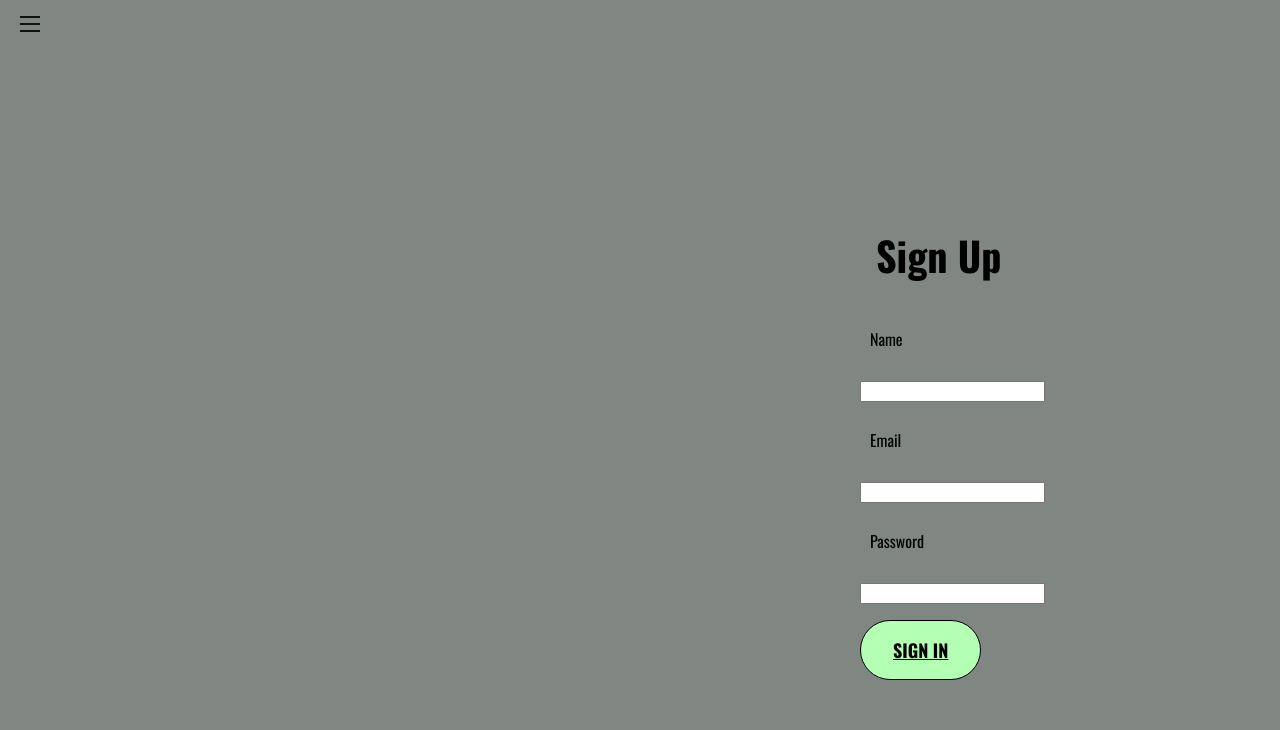
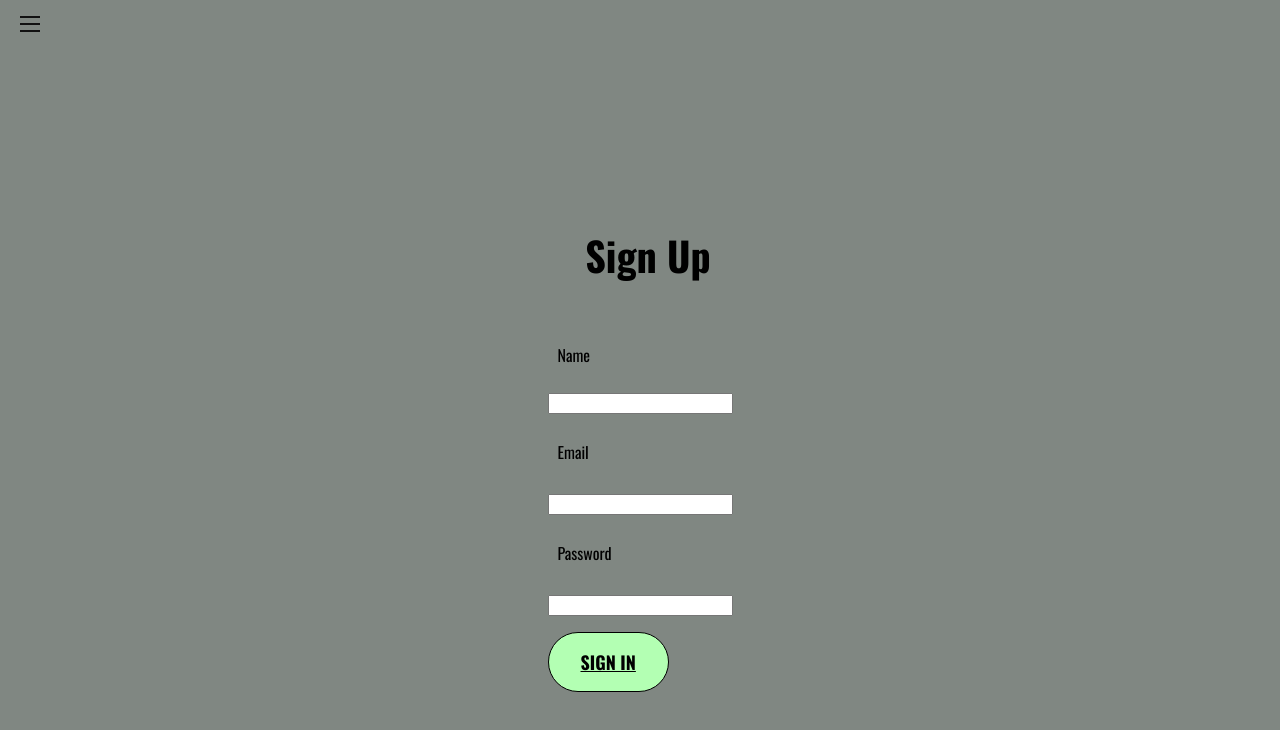
Before and after one commit to jsan96/To-do-list-mern-app, a React (Create React App) app in the folder frontend/client/: page /register in a window 1280 px wide. Shown: the top 730 px of the page. Built offline with nearby package versions, Linux system fonts and the light colour scheme.

Commit message:
registration page updated with Joaquin css

```diff
--- a/frontend/client/src/register.css
+++ b/frontend/client/src/register.css
@@ -1,3 +1,16 @@
-.reg-wrapper {
-    margin-left: 860px;
-}
+
+
+.reg-wrapper{
+    text-align: center;
+    display: flex;
+    min-height: 100vh;
+    align-items: center;
+    justify-content: center;
+    background-image: linear-gradient(79deg, #fcfced );
+  }
+
+  .auth-form-container, .register-form{
+    display: flex;
+    flex-direction: column;
+    align-items: center;
+  }
--- a/frontend/client/src/scenes/RegisterPage.js
+++ b/frontend/client/src/scenes/RegisterPage.js
@@ -27,12 +27,12 @@ export default function Login({ setToken }) {
   };
 
   return (
-    <div className="reg-wrapper">
+    <div className="register-form">
       <h1>Sign Up</h1>
       <form onSubmit={handleSubmit}>
         <label>
           <p>Name</p>
-          <input type="text" onChange={(e) => setName(e.target.value)} />
+          <input className="auth-form-container" type="text" onChange={(e) => setName(e.target.value)} />
         </label>
         <label>
           <p>Email</p>
```
